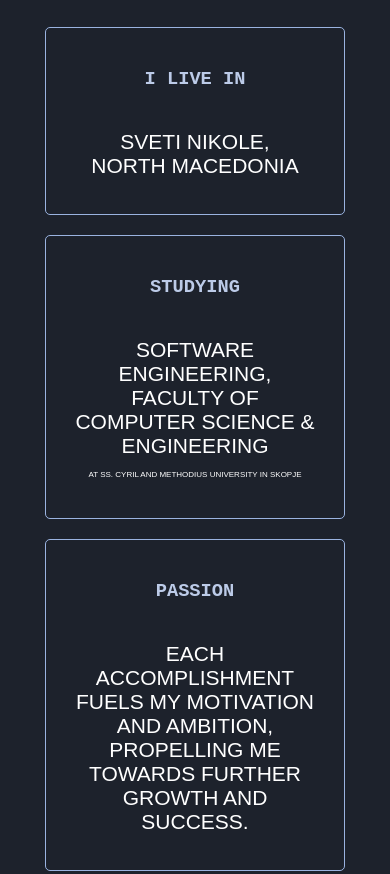
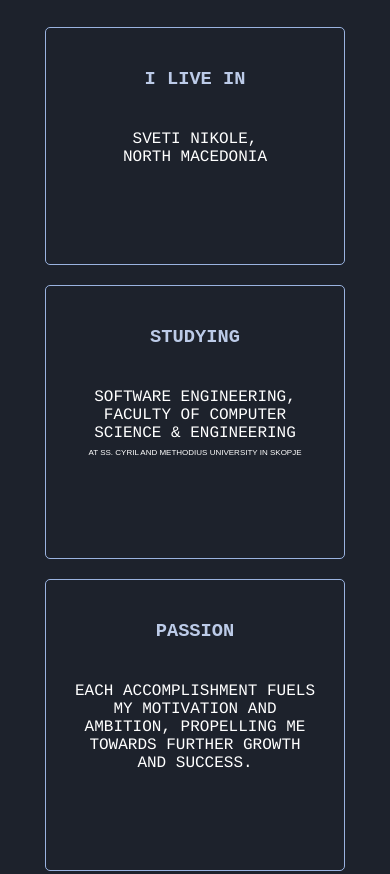
Before and after one commit to Bonnnana/PersonalWebsite, a plain HTML site: page index.html in a window 390 px wide. Shown: the part 923-1797 px from the top of the page. Drawn offline with Linux system fonts and the light colour scheme.

Commit message:
Add files via upload
Signed-off-by: Bonnnana <138535540+Bonnnana@users.noreply.github.com>

```diff
--- a/forAll.css
+++ b/forAll.css
@@ -519,7 +519,7 @@ header .fa-solid{
         padding-top: 50%;
 
     }
-    #about p {
+    #about > div > div > div:nth-child(n) > p{
         font-size:16px;
         font-family:'Courier', monospace;
     }
```
